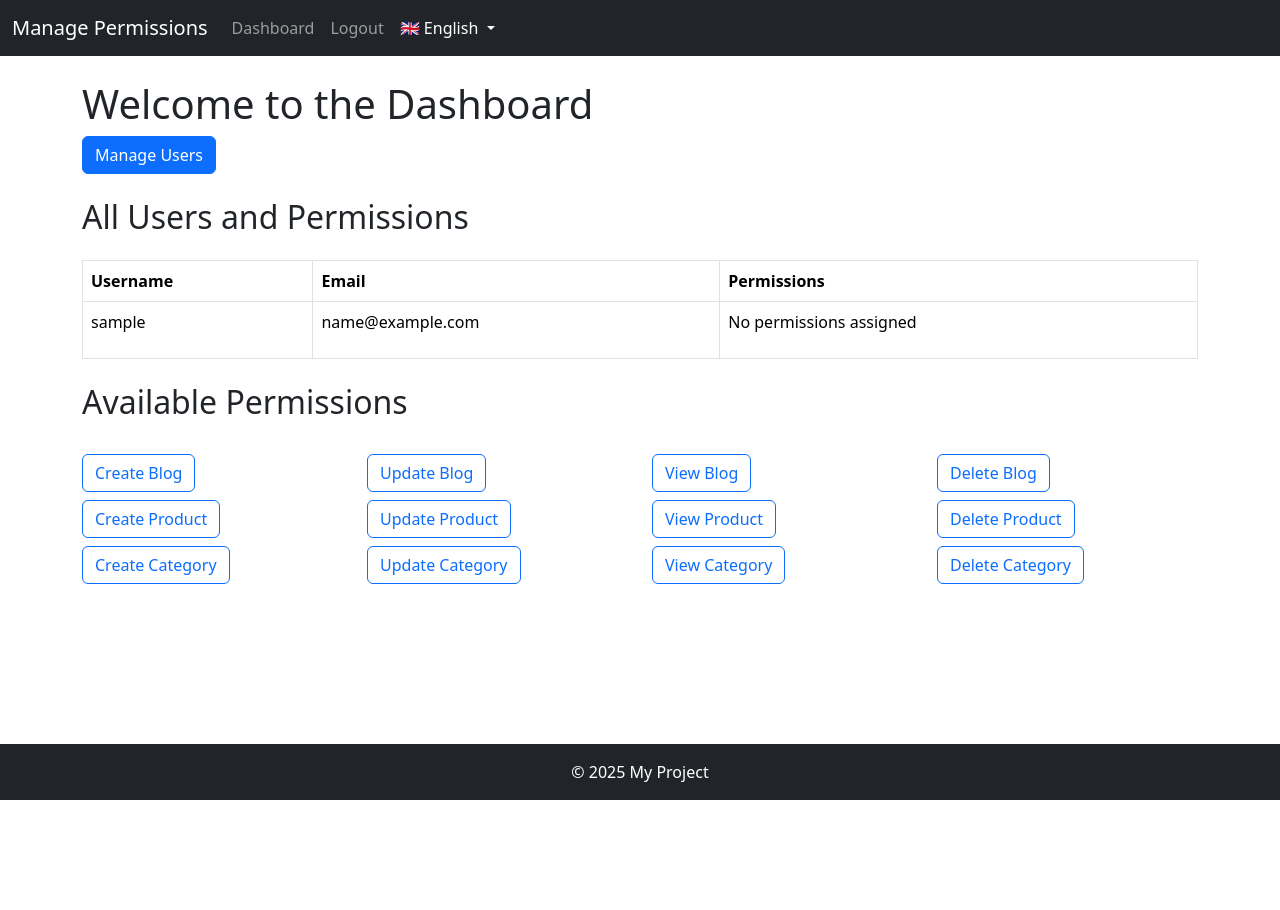
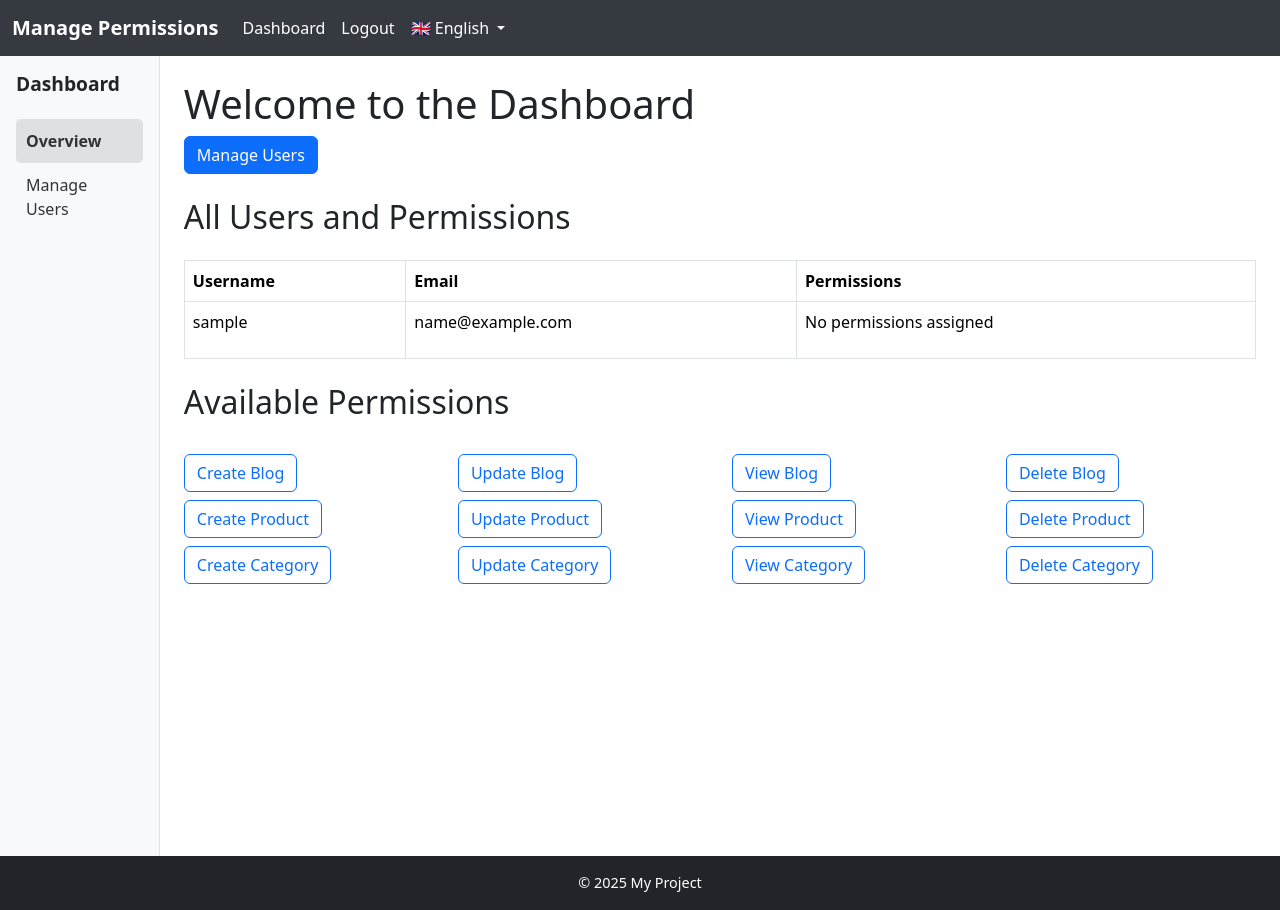
Before and after one commit to Fotsingboris/django_permissions, a Django app: page /en/dashboard/ in a window 1280 px wide. Before the commit the page ends 800 px from the top, so only its background shows below. Run offline with Django 5.2, Linux system fonts and the light colour scheme; the visitor is signed in with stand-in values (Sample User, id 1); data comes from the database, SQL or seed files in the repository; some libraries are stand-ins or nearby versions.

Commit message:
added sidebar

```diff
--- a/core/urls.py
+++ b/core/urls.py
@@ -6,7 +6,7 @@ from django.contrib.auth.views import LogoutView
 urlpatterns = [
     path('user-management/', user_management, name='user_management'),
     path('dashboard/', dashboard, name='dashboard'),  # Create a simple dashboard view if needed
-        path('login/', login_view, name='login'),  # URL for the login page
+        path('', login_view, name='login'),  # URL for the login page
         path('logout/', user_logout, name='logout'),
 
 ]
--- a/templates/core/base.html
+++ b/templates/core/base.html
@@ -9,53 +9,113 @@
     <script src="https://cdn.jsdelivr.net/npm/sweetalert2@11"></script>
 
     <style>
-        /* Ensure the body takes full height of the viewport */
+        /* Global styles */
         html, body {
             height: 100%;
             margin: 0;
-        }
-
-        /* Make the body a flex container to control the footer's position */
-        body {
             display: flex;
             flex-direction: column;
         }
 
-        /* Ensure the main content area expands to fill available space */
+        /* Container for the main content to fill remaining space */
         .container {
             flex: 1;
         }
 
-        /* Footer should always be at the bottom of the page */
+        /* Navbar */
+        .navbar {
+            background-color: #343a40 !important;
+        }
+
+        .navbar-brand {
+            font-weight: bold;
+        }
+
+        .navbar .nav-link {
+            color: white !important;
+            transition: color 0.3s ease, background 0.3s ease;
+        }
+
+        .navbar .nav-link:hover,
+        .navbar .nav-link.active {
+            font-weight: bold;
+            text-decoration: underline;
+        }
+
+        /* Sidebar */
+        .sidebar-menu {
+            width: 250px;
+            min-height: 100vh;
+            background: #f8f9fa;
+            padding: 15px;
+            border-right: 1px solid #ddd;
+        }
+
+        .sidebar-menu h4 {
+            font-size: 1.2rem;
+            font-weight: bold;
+        }
+
+        .sidebar-menu .nav-link {
+            color: #333;
+            transition: all 0.3s ease;
+            padding: 10px;
+            border-radius: 5px;
+        }
+
+        .sidebar-menu .nav-link:hover {
+            background: rgba(0, 0, 0, 0.05);
+        }
+
+        .sidebar-menu .nav-link.active {
+            font-weight: bold;
+            background: rgba(0, 0, 0, 0.1);
+        }
+
+        /* Dropdown menu (Language Selector) */
+        .dropdown-menu {
+            min-width: 150px;
+        }
+
+        .dropdown-item {
+            display: flex;
+            align-items: center;
+            gap: 5px;
+        }
+
+        /* Footer */
         footer {
-            margin-top: auto; /* Push footer to the bottom */
+            margin-top: auto;
+            background-color: #343a40;
+            color: white;
+            text-align: center;
+            padding: 15px;
+            font-size: 0.9rem;
         }
+
     </style>
 </head>
 <body>
     <nav class="navbar navbar-expand-lg navbar-dark bg-dark">
         <div class="container-fluid">
-            <a class="navbar-brand" href="#">{% trans "Manage Permissions" %}</a>
+            <a class="navbar-brand text-white" href="#">{% trans "Manage Permissions" %}</a>
             <button class="navbar-toggler" type="button" data-bs-toggle="collapse" data-bs-target="#navbarNav" aria-controls="navbarNav" aria-expanded="false" aria-label="Toggle navigation">
                 <span class="navbar-toggler-icon"></span>
             </button>
             <div class="collapse navbar-collapse" id="navbarNav">
                 <ul class="navbar-nav">
-
                     {% if user.is_authenticated %}
                     <li class="nav-item">
-                        <a class="nav-link" href="{% url 'dashboard' %}">{% trans "Dashboard" %}</a>
+                        <a class="nav-link {% if request.path == '/dashboard/' %}active{% endif %}" href="{% url 'dashboard' %}">{% trans "Dashboard" %}</a>
                     </li>
                     <li class="nav-item">
-                        <a class="nav-link" href="{% url 'logout' %}">{% trans "Logout" %}</a>
+                        <a class="nav-link {% if request.path == '/logout/' %}active{% endif %}" href="{% url 'logout' %}">{% trans "Logout" %}</a>
                     </li>
-
                     {% else %}
                     <li class="nav-item">
-                        <a class="nav-link" href="{% url 'login' %}">{% trans "Login" %}</a>
+                        <a class="nav-link {% if request.path == '/login/' %}active{% endif %}" href="{% url 'login' %}">{% trans "Login" %}</a>
                     </li>
                     {% endif %}
-
                     <li class="nav-item dropdown">
                         <a class="nav-link dropdown-toggle text-white" href="#" id="languageDropdown" role="button" data-bs-toggle="dropdown" aria-expanded="false">
                             {% get_current_language as current_language %}
@@ -84,11 +144,37 @@
     </nav>
     {% include 'includes/messages.html' %}
 
+    <div class="d-flex">
+        <!-- Sidebar -->
+        <div class="sidebar-menu bg-light p-3 border-end">
+            <h4 class="mb-4">{% trans "Dashboard" %}</h4>
+            <ul class="nav flex-column">
+                <li class="nav-item">
+                    <a href="{% url 'dashboard' %}"
+                       class="nav-link {% if request.resolver_match.url_name == 'dashboard' %}active{% endif %}"
+                       {% if request.resolver_match.url_name == 'dashboard' %}aria-current="page"{% endif %}>
+                        {% trans "Overview" %}
+                    </a>
+                </li>
+                {% if user.is_superuser %}
+                <li class="nav-item">
+                    <a href="{% url 'user_management' %}"
+                       class="nav-link {% if request.resolver_match.url_name == 'user_management' %}active{% endif %}"
+                       {% if request.resolver_match.url_name == 'user_management' %}aria-current="page"{% endif %}>
+                        {% trans "Manage Users" %}
+                    </a>
+                </li>
+                {% endif %}
+            </ul>
+        </div>
 
-    <div class="container mt-4">
-        {% block content %}
-        {% endblock %}
+        <!-- Main Content -->
+        <div class="flex-grow-1 p-4">
+            {% block content %}
+            {% endblock %}
+        </div>
     </div>
+
 
     <footer class="bg-dark text-white text-center py-3">
         &copy; {% trans "2025 My Project" %}
```
